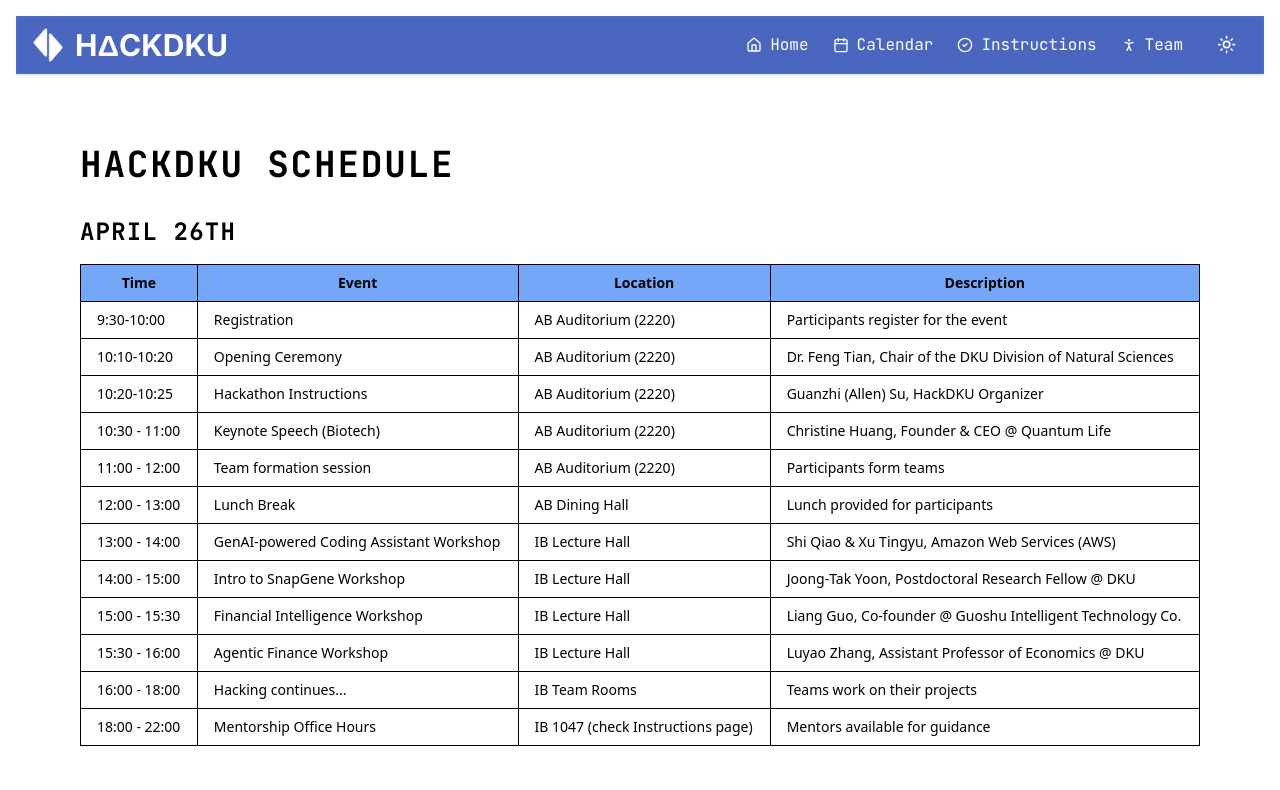
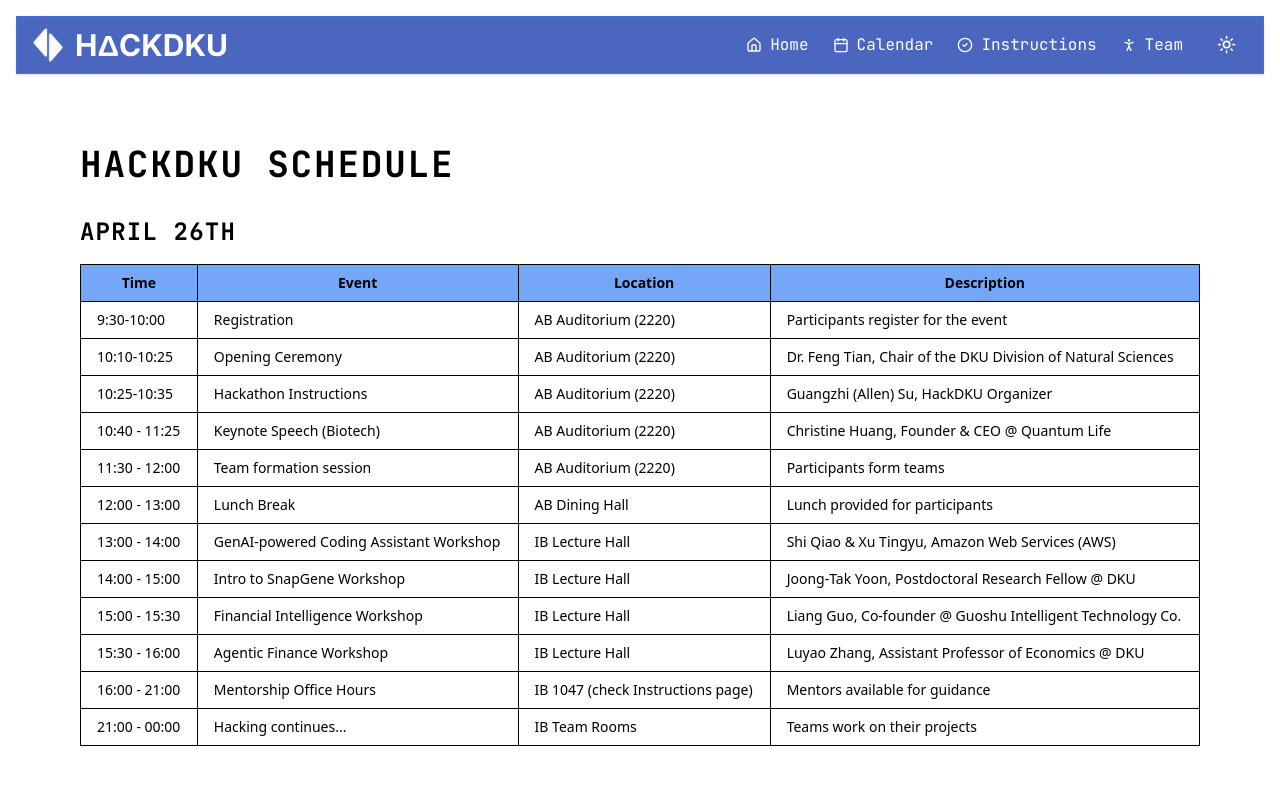
Before and after one commit to othmaneechc/hackdku25, a Next.js app: page /timeline in a window 1280 px wide. Shown: the top 790 px of the page. Built offline with nearby package versions, Linux system fonts and the light colour scheme; a web font is replaced by a local one.

Commit message:
Update page.tsx

```diff
--- a/src/app/timeline/page.tsx
+++ b/src/app/timeline/page.tsx
@@ -30,25 +30,25 @@ export default function TimelinePage() {
                 <td className="px-4 py-2 border">Participants register for the event</td>
               </tr>
               <tr>
-                <td className="px-4 py-2 border">10:10-10:20</td>
+                <td className="px-4 py-2 border">10:10-10:25</td>
                 <td className="px-4 py-2 border">Opening Ceremony</td>
                 <td className="px-4 py-2 border">AB Auditorium (2220)</td>
                 <td className="px-4 py-2 border">Dr. Feng Tian, Chair of the DKU Division of Natural Sciences</td>
               </tr>
               <tr>
-                <td className="px-4 py-2 border">10:20-10:25</td>
+                <td className="px-4 py-2 border">10:25-10:35</td>
                 <td className="px-4 py-2 border">Hackathon Instructions</td>
                 <td className="px-4 py-2 border">AB Auditorium (2220)</td>
-                <td className="px-4 py-2 border">Guanzhi (Allen) Su, HackDKU Organizer</td>
+                <td className="px-4 py-2 border">Guangzhi (Allen) Su, HackDKU Organizer</td>
               </tr>
               <tr>
-                <td className="px-4 py-2 border">10:30 - 11:00</td>
+                <td className="px-4 py-2 border">10:40 - 11:25</td>
                 <td className="px-4 py-2 border">Keynote Speech (Biotech)</td>
                 <td className="px-4 py-2 border">AB Auditorium (2220)</td>
                 <td className="px-4 py-2 border">Christine Huang, Founder & CEO @ Quantum Life</td>
               </tr>
               <tr>
-                <td className="px-4 py-2 border">11:00 - 12:00</td>
+                <td className="px-4 py-2 border">11:30 - 12:00</td>
                 <td className="px-4 py-2 border">Team formation session</td>
                 <td className="px-4 py-2 border">AB Auditorium (2220)</td>
                 <td className="px-4 py-2 border">Participants form teams</td>
@@ -84,18 +84,16 @@ export default function TimelinePage() {
                 <td className="px-4 py-2 border">Luyao Zhang, Assistant Professor of Economics @ DKU</td>
               </tr>
               <tr>
-                <td className="px-4 py-2 border">16:00 - 18:00</td>
+                <td className="px-4 py-2 border">16:00 - 21:00</td>
+                <td className="px-4 py-2 border">Mentorship Office Hours</td>
+                <td className="px-4 py-2 border">IB 1047 (check Instructions page)</td>
+                <td className="px-4 py-2 border">Mentors available for guidance</td>
+              </tr>
+              <tr>
+                <td className="px-4 py-2 border">21:00 - 00:00</td>
                 <td className="px-4 py-2 border">Hacking continues...</td>
                 <td className="px-4 py-2 border">IB Team Rooms</td>
                 <td className="px-4 py-2 border">Teams work on their projects</td>
-              </tr>
-              <tr>
-                <td className="px-4 py-2 border">18:00 - 22:00</td>
-                <td className="px-4 py-2 border">Mentorship Office Hours</td>
-                <td className="px-4 py-2 border">
-                  IB 1047 (check Instructions page)
-                </td>
-                <td className="px-4 py-2 border">Mentors available for guidance</td>
               </tr>
             </tbody>
           </table>
```
